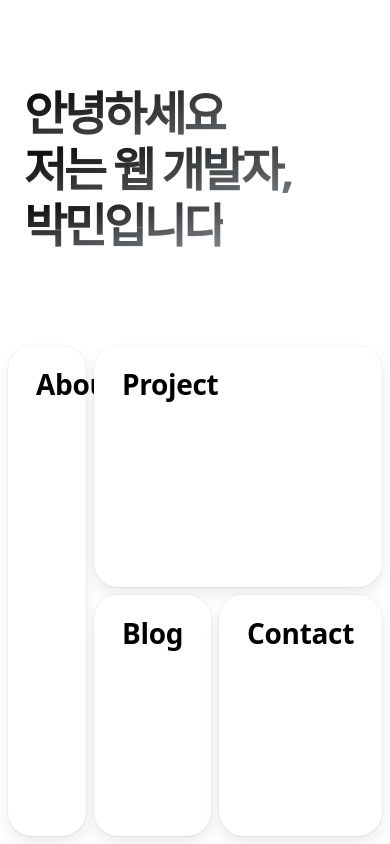
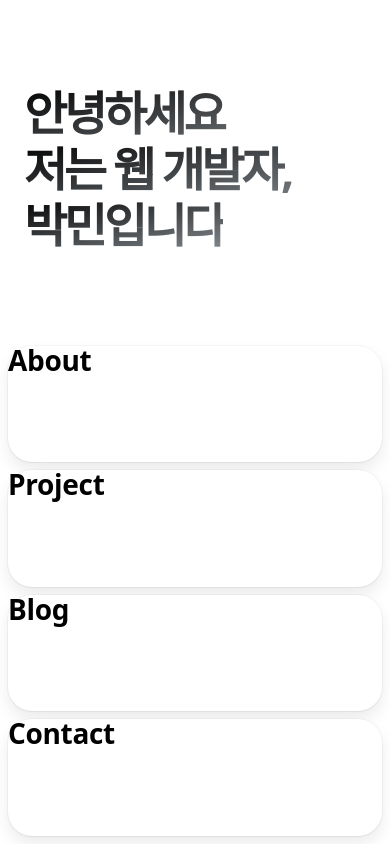
Before and after one commit to stoicperson/portfolio, a Next.js app: page / in a window 390 px wide. Shown: the top 844 px of the page. Built offline with nearby package versions, Linux system fonts and the light colour scheme.

Commit message:
Update shortcut-container.tsx

```diff
--- a/components/shortcut-container/index.module.scss
+++ b/components/shortcut-container/index.module.scss
@@ -27,9 +27,6 @@
   height: 100%;
   color: #000000;
   position: relative;
-  display: flex;
-  justify-content: space-between;
-  padding: 1.5rem 1.75rem;
   box-shadow: 0 8px 16px rgb(0 0 0 / 8%), 0 1px 2px rgb(0 0 0 / 4%),
     0 0 0 1px rgb(0 0 0 / 3%);
   background-color: white;
@@ -43,6 +40,17 @@
   }
 }
 
+.contact {
+  // margin: ;
+  // overflow: hidden;
+  svg {
+    position: absolute;
+    width: 20%;
+    height: 20%;
+    // bottom: 5%;
+  }
+}
+
 :global(.dark) {
   .item {
     color: #ffffff;
@@ -50,3 +58,31 @@
     box-shadow: 0 0 0 1px rgb(82 82 82 / 60%);
   }
 }
+
+@media screen and (max-width: 1024px) {
+  .container {
+    grid: repeat(4, 1fr) / 1fr;
+    & > a:nth-child(1) {
+      grid-column: 1 /3;
+      grid-row: 1 / 2;
+    }
+    & > a:nth-child(2) {
+      grid-column: 1 /3;
+      grid-row: 2 / 3;
+    }
+    & > a:nth-child(3) {
+      grid-column: 1 /3;
+      grid-row: 3 / 4;
+    }
+    & > a:nth-child(4) {
+      grid-column: 1 /3;
+      grid-row: 4 / 5;
+    }
+  }
+}
+
+@keyframes run {
+}
+
+@keyframes rotate {
+}
```
